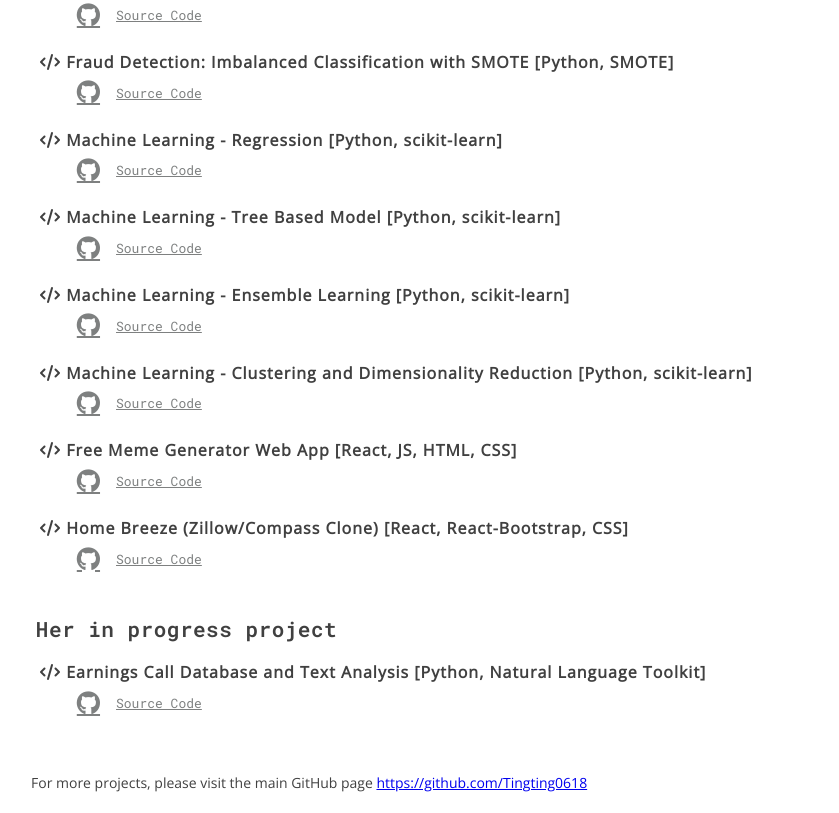
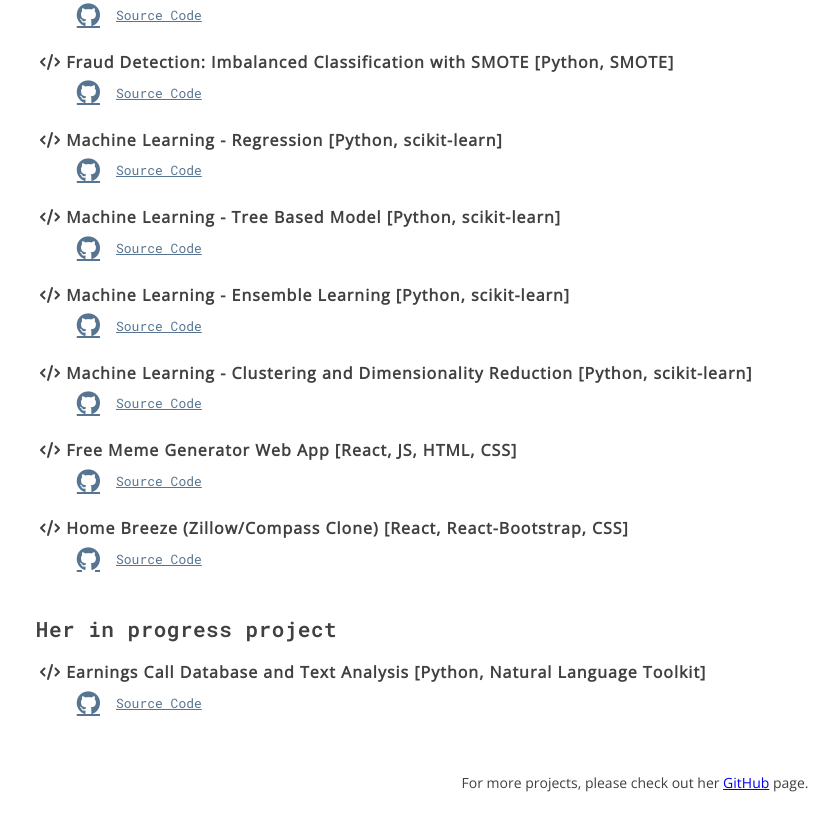
Before and after one commit to Tingting0618/Tingting0618.github.io, a plain HTML site: page index.html in a window 1280 px wide. Shown: the part 787-1600 px from the top of the page, without its empty margins (5-844 px from the left). Drawn offline with nearby package versions, Linux system fonts and the light colour scheme; a web font is replaced by a local one.

Commit message:
style changed

```diff
--- a/scripts/main.js
+++ b/scripts/main.js
@@ -25,7 +25,7 @@ const applicationHTML = `
     </section>
 </article>
 <br>
-<p>For more projects, please visit the main GitHub page <a target="_blank" rel="noopener noreferrer" href = https://github.com/Tingting0618> https://github.com/Tingting0618 </a></p>
+<p style="text-align:center">For more projects, please check out her  <a target="_blank" rel="noopener noreferrer" href = https://github.com/Tingting0618>GitHub</a> page.</p>
 
 `
 
--- a/styles/details.css
+++ b/styles/details.css
@@ -41,7 +41,7 @@ a>div{
 }
 
 section>ul>a{
-    color:rgb(126, 128, 128);
+    color: #577590;
     font-size: large;
     padding-left: 0.8em;
     font-family: "Roboto Mono",monospace;
```
